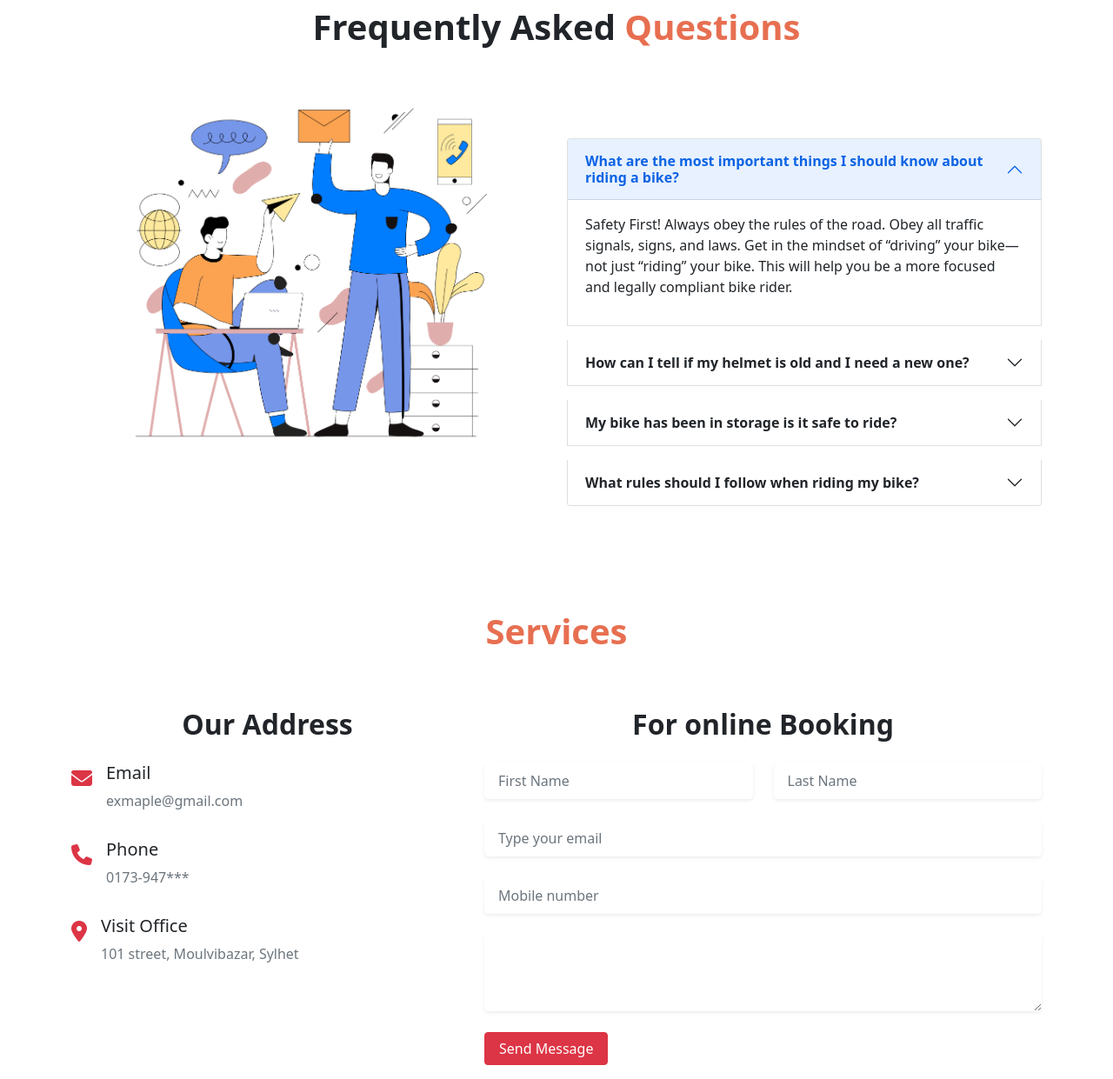
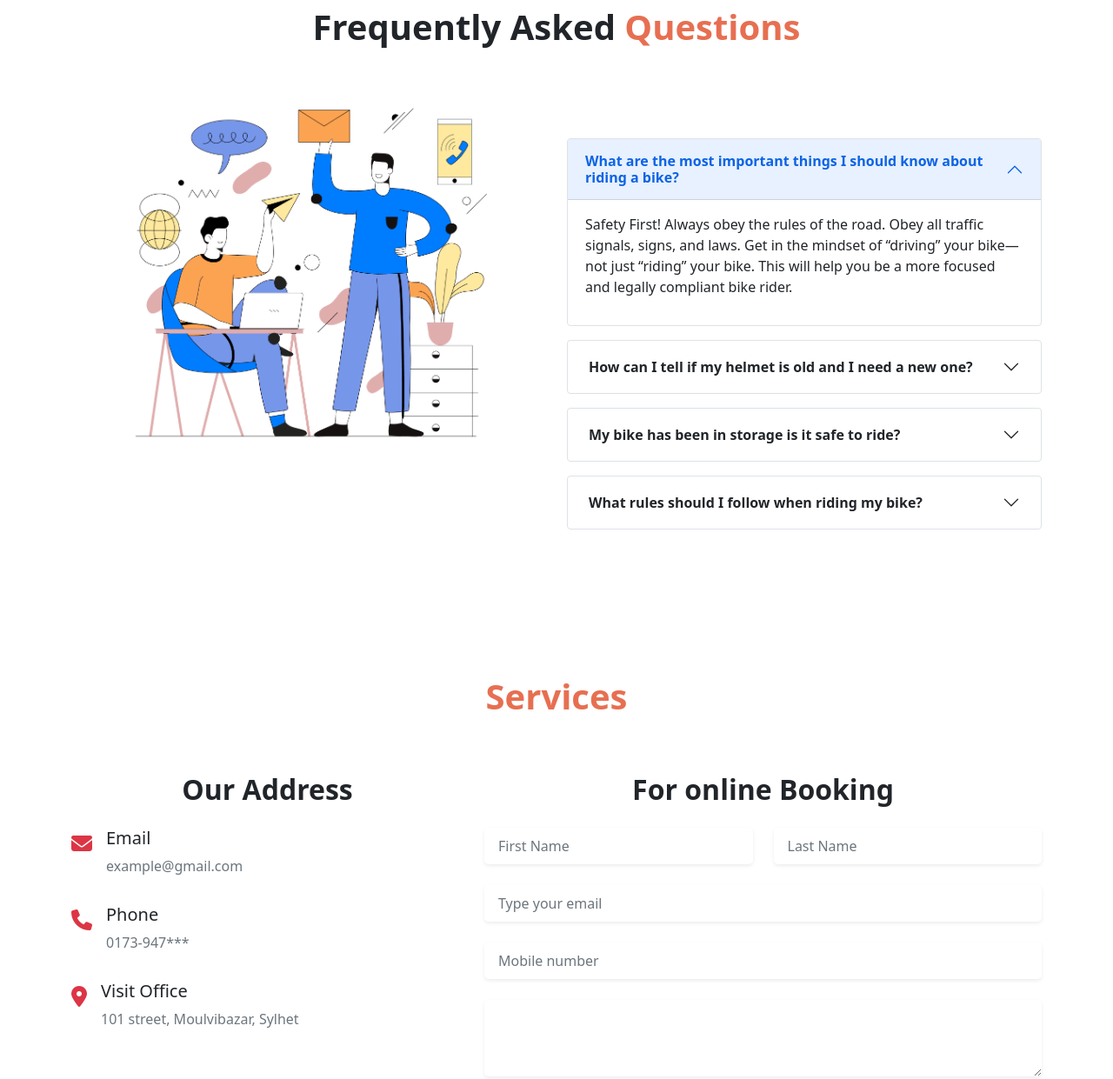
Before and after one commit to Sharifpr/hunda-CBR, a plain HTML site: page index.html in a window 1280 px wide. Shown: the part 1710-2951 px from the top of the page at 87% size. Drawn offline with nearby package versions, Linux system fonts and the light colour scheme.

Commit message:
some added

```diff
--- a/index.html
+++ b/index.html
@@ -194,9 +194,9 @@
                 <div class="col-lg-6 text-center">
                     <img class="w-75" src="./images/faq.png" alt="">
                 </div>
-                <div class="col-lg-6 col-md-6 mt-5">
+                <div class="col-lg-6 col-md-6 my-5">
                     <div class="accordion " id="accordionPanelsStayOpenExample">
-                        <div class="accordion-item">
+                        <div class="accordion-item border border-1 rounded">
                             <h2 class="accordion-header" id="panelsStayOpen-headingOne">
                                 <button class="accordion-button fw-bold" type="button" data-bs-toggle="collapse"
                                     data-bs-target="#panelsStayOpen-collapseOne" aria-expanded="true"
@@ -213,7 +213,7 @@
                                 </div>
                             </div>
                         </div>
-                        <div class="accordion-item mt-3">
+                        <div class="accordion-item mt-3 border border-1 rounded p-1">
                             <h2 class="accordion-header " id="panelsStayOpen-headingTwo">
                                 <button class="accordion-button collapsed fw-bold" type="button"
                                     data-bs-toggle="collapse" data-bs-target="#panelsStayOpen-collapseTwo"
@@ -231,7 +231,7 @@
                                 </div>
                             </div>
                         </div>
-                        <div class="accordion-item mt-3">
+                        <div class="accordion-item mt-3 border border-1 rounded p-1">
                             <h2 class="accordion-header" id="panelsStayOpen-headingThree">
                                 <button class="accordion-button collapsed fw-bold" type="button"
                                     data-bs-toggle="collapse" data-bs-target="#panelsStayOpen-collapseThree"
@@ -248,7 +248,7 @@
                                 </div>
                             </div>
                         </div>
-                        <div class="accordion-item mt-3">
+                        <div class="accordion-item mt-3 border border-1 rounded p-1">
                             <h2 class="accordion-header" id="panelsStayOpen-headingFour">
                                 <button class="accordion-button collapsed fw-bold" type="button"
                                     data-bs-toggle="collapse" data-bs-target="#panelsStayOpen-collapseFour"
@@ -296,7 +296,7 @@
                             </div>
                             <div class="text ms-3">
                                 <h3 class="fs-5">Email</h3>
-                                <p class="text-muted ">exmaple@gmail.com</p>
+                                <p class="text-muted ">example@gmail.com</p>
                             </div>
                         </div>
                         <div class="contact-item d-flex mb-3">
--- a/style.css
+++ b/style.css
@@ -17,5 +17,5 @@
     border-radius: 8px;
     padding: 9px 25px;
     border: none;
-    background-image: linear-gradient(to bottom, #cc370a 0%, #a03838 100%);
+    background-image: linear-gradient(to bottom, #f18117 0%, #f16236 100%);
 }
```
